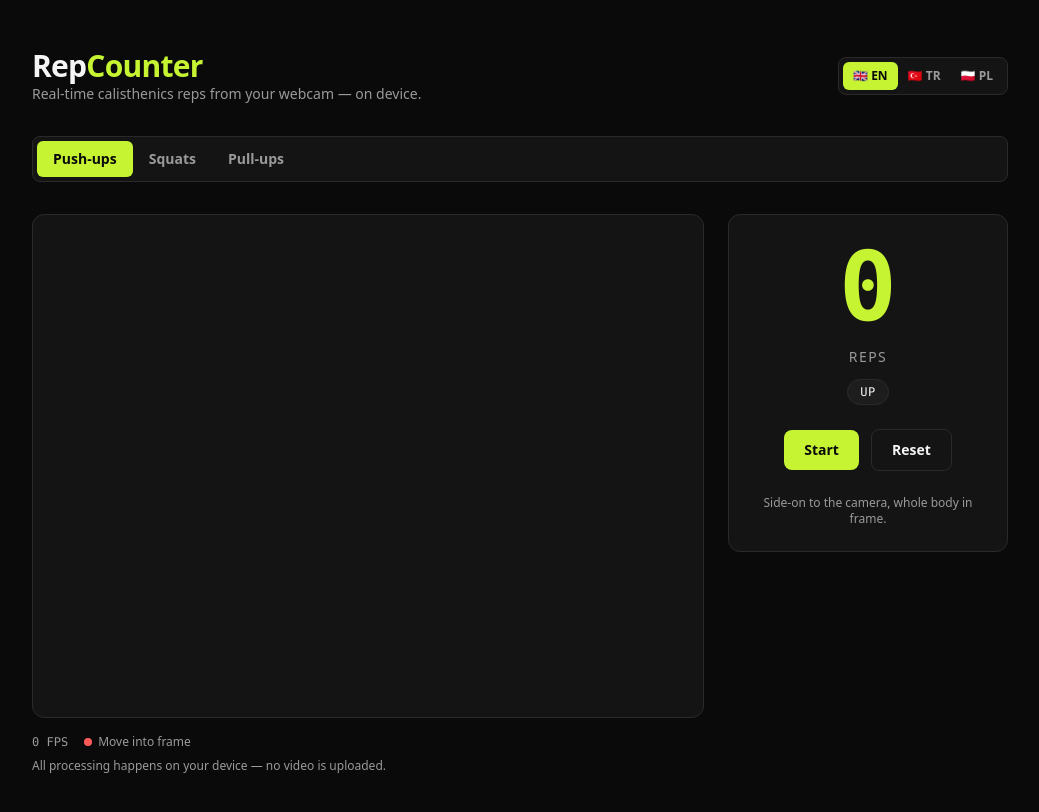
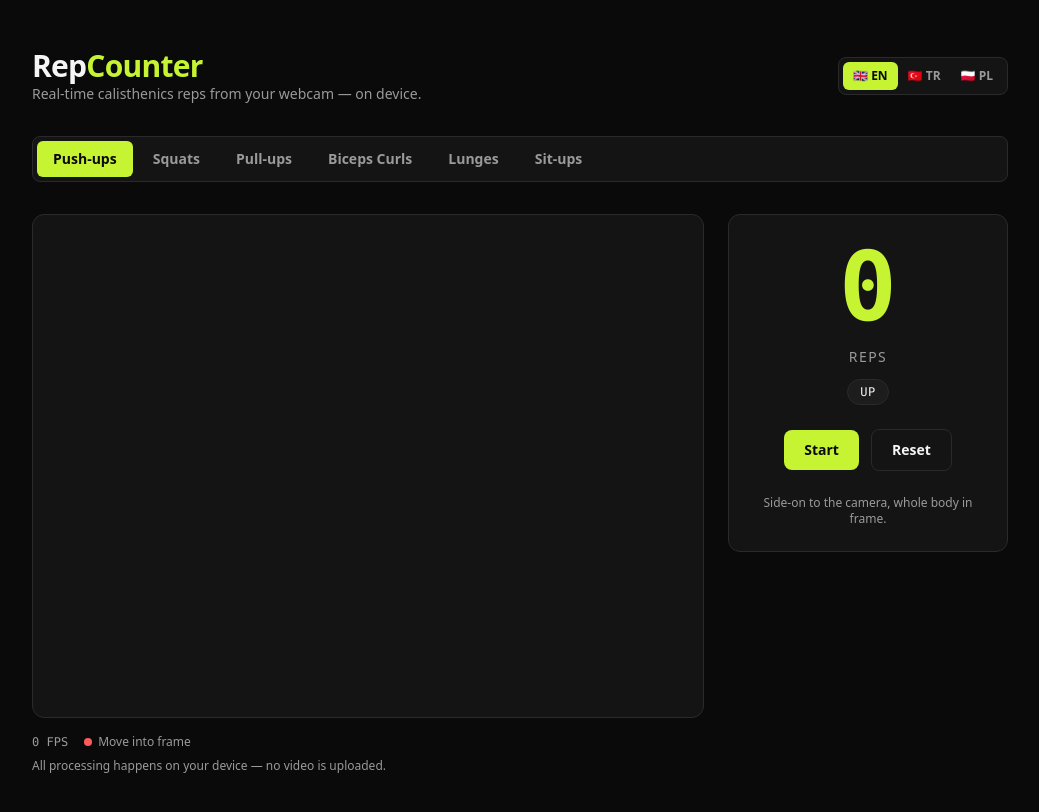
Before and after one commit to Sm3th/Webcam-Repeat-Counter, a React (Vite) app: page / in a window 1280 px wide. Shown: the top 812 px of the page, without its empty margins (120-1159 px from the left). Built offline with nearby package versions, Linux system fonts and the light colour scheme.

Commit message:
feat(exercises): add biceps curl, lunge, and sit-up detection profiles

```diff
--- a/src/features/rep-counter/engine/exercises.ts
+++ b/src/features/rep-counter/engine/exercises.ts
@@ -1,7 +1,7 @@
 import type { KeypointName } from './types';
 import type { RepCounterConfig } from './repCounter';
 
-export type ExerciseId = 'pushup' | 'squat' | 'pullup';
+export type ExerciseId = 'pushup' | 'squat' | 'pullup' | 'curl' | 'lunge' | 'situp';
 
 export interface ExerciseConfig extends RepCounterConfig {
   id: ExerciseId;
@@ -53,4 +53,43 @@ export const EXERCISES: Record<ExerciseId, ExerciseConfig> = {
     minKeypointScore: 0.3,
     hint: 'Face the camera, arms and torso in frame.',
   },
+  curl: {
+    id: 'curl',
+    label: 'Biceps Curls',
+    leftTriplet: ['left_shoulder', 'left_elbow', 'left_wrist'],
+    rightTriplet: ['right_shoulder', 'right_elbow', 'right_wrist'],
+    downEnter: 70,
+    upEnter: 150,
+    minRepMs: 400,
+    targetDepth: 55,
+    smoothingAlpha: 0.4,
+    minKeypointScore: 0.3,
+    hint: 'Side-on, upper arm still — curl through the full range.',
+  },
+  lunge: {
+    id: 'lunge',
+    label: 'Lunges',
+    leftTriplet: ['left_hip', 'left_knee', 'left_ankle'],
+    rightTriplet: ['right_hip', 'right_knee', 'right_ankle'],
+    downEnter: 110,
+    upEnter: 160,
+    minRepMs: 600,
+    targetDepth: 100,
+    smoothingAlpha: 0.4,
+    minKeypointScore: 0.3,
+    hint: 'Side-on, step forward and lower your back knee.',
+  },
+  situp: {
+    id: 'situp',
+    label: 'Sit-ups',
+    leftTriplet: ['left_shoulder', 'left_hip', 'left_knee'],
+    rightTriplet: ['right_shoulder', 'right_hip', 'right_knee'],
+    downEnter: 90,
+    upEnter: 130,
+    minRepMs: 600,
+    targetDepth: 80,
+    smoothingAlpha: 0.4,
+    minKeypointScore: 0.3,
+    hint: 'Side-on, knees bent — curl your torso up toward your knees.',
+  },
 };
--- a/src/features/rep-counter/i18n/labels.ts
+++ b/src/features/rep-counter/i18n/labels.ts
@@ -55,6 +55,9 @@ export const EN: RepCounterLabels = {
     pushup: 'Push-ups',
     squat: 'Squats',
     pullup: 'Pull-ups',
+    curl: 'Biceps Curls',
+    lunge: 'Lunges',
+    situp: 'Sit-ups',
   },
 };
 
@@ -87,6 +90,9 @@ export const TR: RepCounterLabels = {
     pushup: 'Şınav',
     squat: 'Squat',
     pullup: 'Barfiks',
+    curl: 'Biceps Curl',
+    lunge: 'Lunj',
+    situp: 'Mekik',
   },
 };
 
@@ -119,5 +125,8 @@ export const PL: RepCounterLabels = {
     pushup: 'Pompki',
     squat: 'Przysiady',
     pullup: 'Podciąganie',
+    curl: 'Uginanie ramion',
+    lunge: 'Wykroki',
+    situp: 'Brzuszki',
   },
 };
--- a/src/features/rep-counter/ui/ExercisePicker.tsx
+++ b/src/features/rep-counter/ui/ExercisePicker.tsx
@@ -20,7 +20,7 @@ export function ExercisePicker({
     <div
       role="radiogroup"
       aria-label="Exercise"
-      className="inline-flex rounded-lg border border-border bg-surface p-1"
+      className="flex flex-wrap gap-1 rounded-lg border border-border bg-surface p-1"
     >
       {exercises.map((ex) => {
         const selected = ex.id === selectedId;
```
